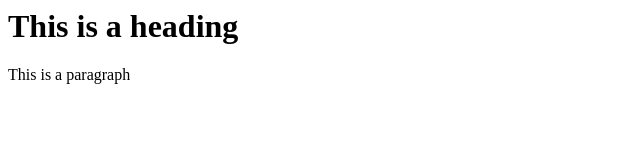
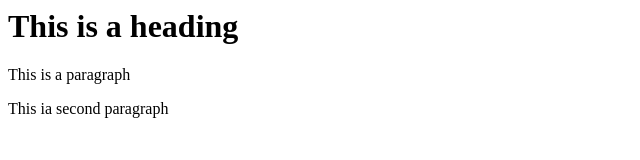
Before and after one commit to StefaniHajdini/git-test, a plain HTML site: page index.html in a window 1280 px wide. Shown: the whole page, without its empty margins (0-640 px from the left). Drawn offline with Linux system fonts and the light colour scheme.

Commit message:
Third Commit

```diff
--- a/index.html
+++ b/index.html
@@ -3,5 +3,6 @@
 <body>
     <h1>This is a heading</h1>
     <p>This is a paragraph</p>
+    <p>This ia second paragraph</p>
 </body>
 </html>
```
